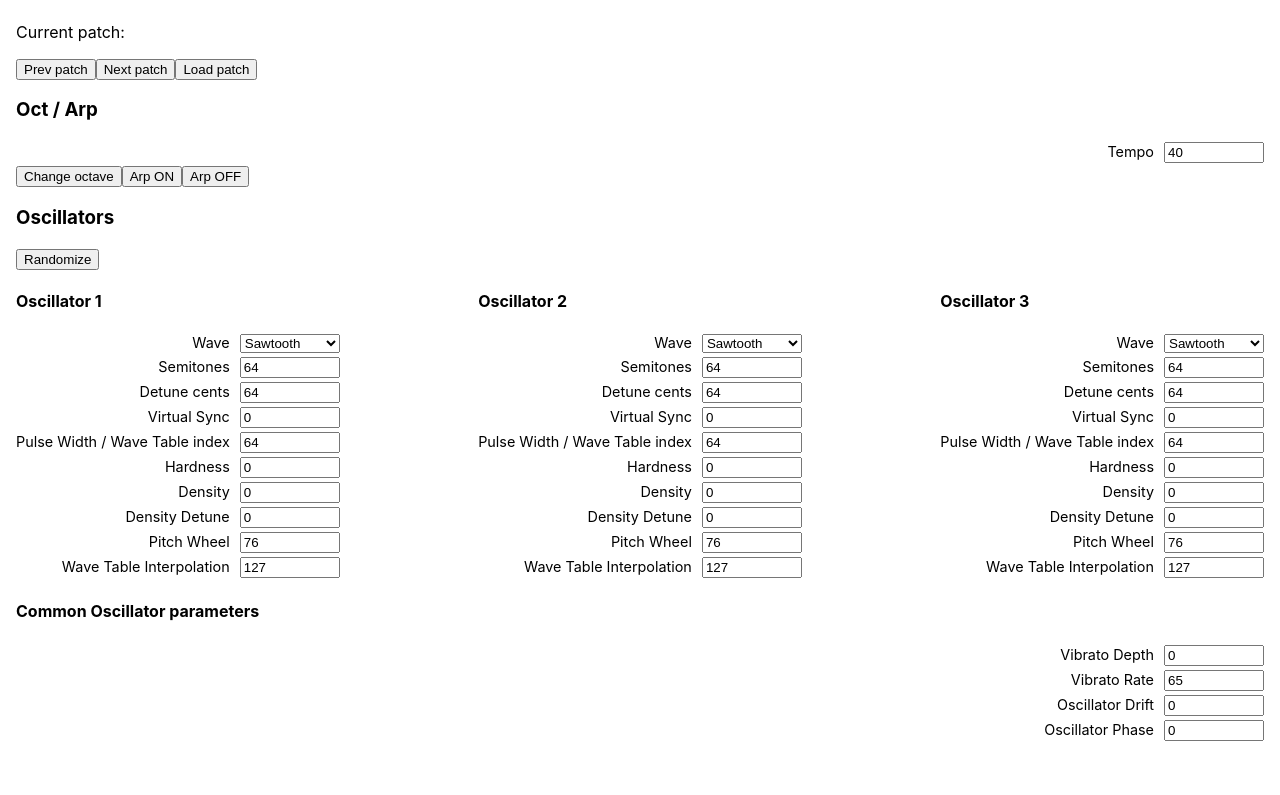
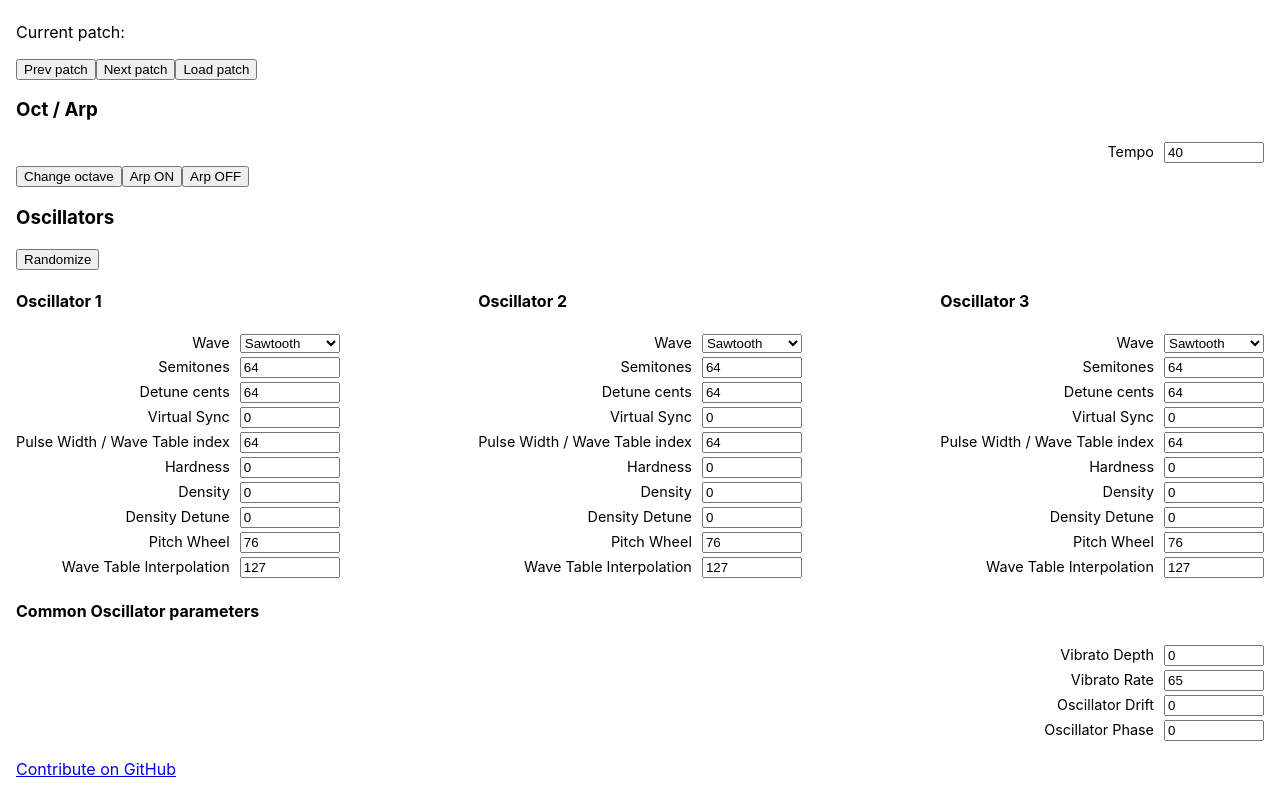
Before and after one commit to nclavaud/mininova-web-editor, a React (Create React App) app: page / in a window 1280 px wide. Shown: the part 223-1018 px from the top of the page. Before the commit the page ends 966 px from the top, so only its background shows below. Built offline with nearby package versions, Linux system fonts and the light colour scheme.

Commit message:
Add link to project on GitHub

```diff
--- a/src/App.tsx
+++ b/src/App.tsx
@@ -82,6 +82,7 @@ function App() {
         currentPatch={currentPatch}
         emit={emit}
       />
+      <p><a href="https://github.com/nclavaud/mininova-web-editor/">Contribute on GitHub</a></p>
     </div>
   );
 }
```
